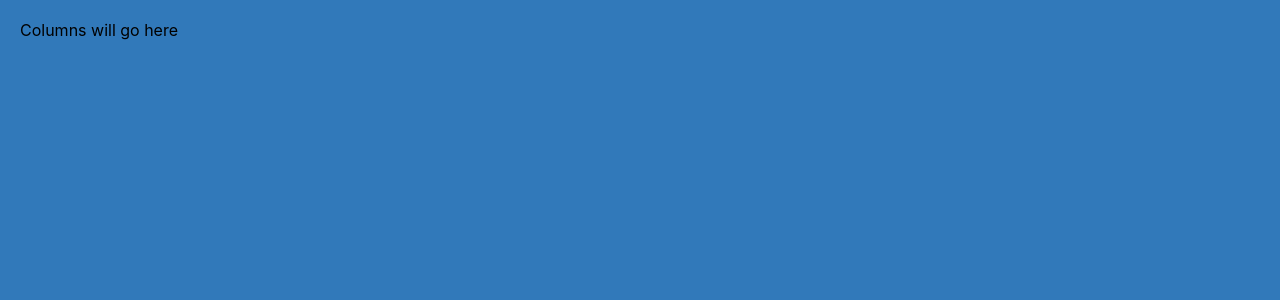
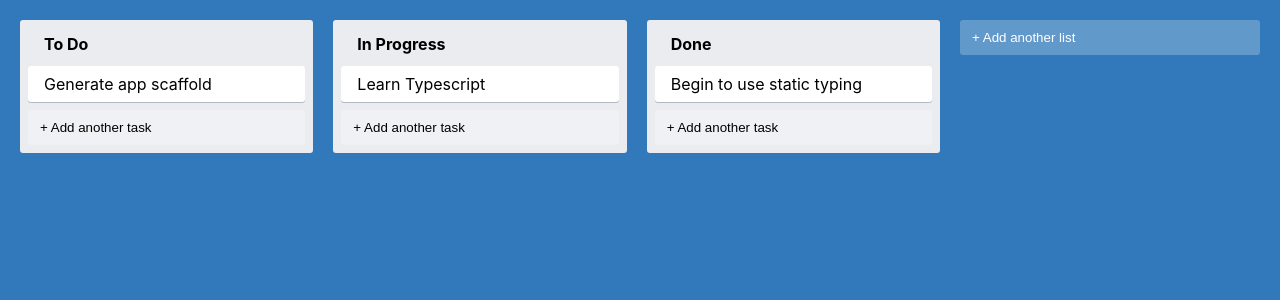
Before and after one commit to davidshare/TrelloClone, a React (Create React App) app: page / in a window 1280 px wide. Shown: the top 300 px of the page. Built offline with nearby package versions, Linux system fonts and the light colour scheme.

Commit message:
add auto focus for input field

```diff
--- a/src/App.tsx
+++ b/src/App.tsx
@@ -1,9 +1,21 @@
+import { AddNewItem } from './AddNewItem'
+import { Card } from './Card'
+import { Column } from './Column'
 import { AppContainer } from './styles'
 
 export const App = () => {
-  return(
+  return (
     <AppContainer>
-      Columns will go here
+      <Column text="To Do">
+        <Card text="Generate app scaffold" />
+      </Column>
+      <Column text="In Progress">
+        <Card text="Learn Typescript" />
+      </Column>
+      <Column text="Done">
+        <Card text="Begin to use static typing" />
+      </Column>
+      <AddNewItem toggleButtonText="+ Add another list" onAdd={console.log} />
     </AppContainer>
   )
 }
--- a/src/Column.tsx
+++ b/src/Column.tsx
@@ -1,4 +1,5 @@
 import { FC } from 'react';
+import { AddNewItem } from './AddNewItem';
 import { ColumnContainer, ColumnTitle } from "./styles"
 
 type ColumnProps = {
@@ -6,11 +7,16 @@
   children?: React.ReactNode;
 }
 
-export const Column: FC<ColumnProps> = ({ text, children }: ColumnProps) => {
+export const Column: FC<ColumnProps> = ({ text, children }) => {
   return (
     <ColumnContainer>
       <ColumnTitle>{text}</ColumnTitle>
       {children}
+      <AddNewItem
+        toggleButtonText="+ Add another task"
+        onAdd={console.log}
+        dark
+      />
     </ColumnContainer>
   )
 }
--- a/src/NewItemForm.tsx
+++ b/src/NewItemForm.tsx
@@ -1,15 +1,20 @@
 import { useState } from "react"
 import { NewItemFormContainer, NewItemButton, NewItemInput } from "./styles"
+import { useFocus } from './utils/useFocus'
 
 type NewItemFormProps = {
   onAdd(text: string): void
 }
 
 export const NewItemForm = ({ onAdd }: NewItemFormProps) => {
+
   const [text, setText] = useState("")
+  const inputRef = useFocus()
+
   return (
     <NewItemFormContainer>
       <NewItemInput
+        ref={inputRef}
         value={text}
         onChange={e => setText(e.target.value)}
       />
--- /dev/null
+++ b/src/utils/useFocus.ts
@@ -0,0 +1,9 @@
+import { useRef, useEffect } from 'react';
+
+export const useFocus = () => {
+  const ref = useRef<HTMLInputElement>(null);
+  useEffect(() => {
+    ref.current?.focus();
+  }, []);
+  return ref;
+};
```
